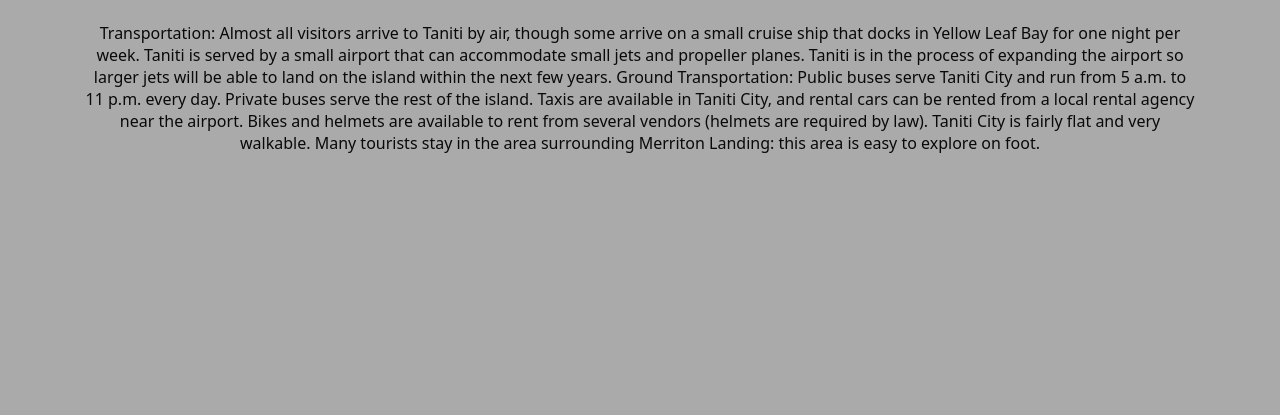
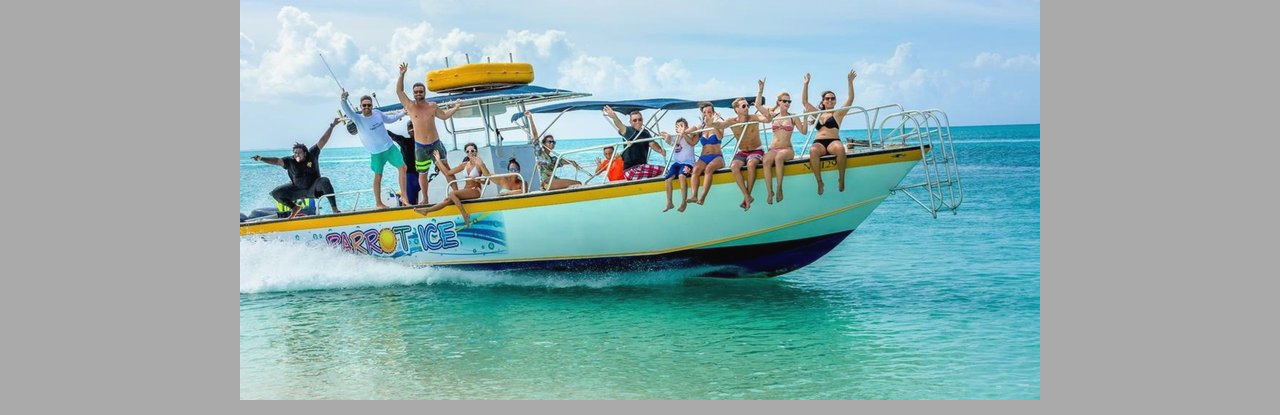
Before and after one commit to inaflux/d479proto.io, a plain HTML site: page transportation.html in a window 1280 px wide. Shown: the part 204-619 px from the top of the page. Drawn offline with Linux system fonts and the light colour scheme.

Commit message:
Update transportation.html

```diff
--- a/transportation.html
+++ b/transportation.html
@@ -26,7 +26,7 @@
     </header>
 
     <main>
-        <div class="image"><img src="images\transportationimage.jpg" alt=""></div>
+        <div class="image"><img src="transportationimage.jpg" alt=""></div>
         <div class="title"><h1>Transportation</h1></div>
         <div class="content"><p>Transportation: Almost all visitors arrive to Taniti by air, though some arrive on a small cruise ship that docks in Yellow Leaf Bay for one night per week. Taniti is served by a small airport that can accommodate small jets and propeller planes. Taniti is in the process of expanding the airport so larger jets will be able to land on the island within the next few years.
 Ground Transportation: Public buses serve Taniti City and run from 5 a.m. to 11 p.m. every day. Private buses serve the rest of the island. Taxis are available in Taniti City, and rental cars can be rented from a local rental agency near the airport. Bikes and helmets are available to rent from several vendors (helmets are required by law). Taniti City is fairly flat and very walkable. Many tourists stay in the area surrounding Merriton Landing: this area is easy to explore on foot.
```
